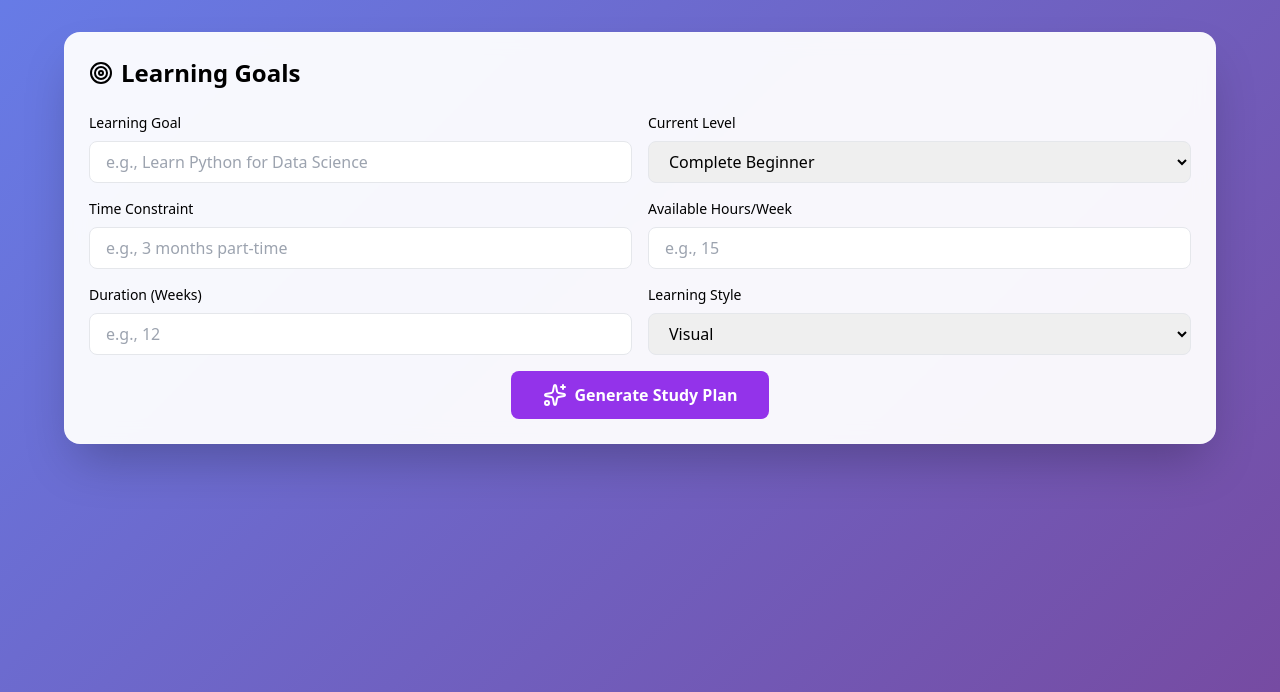
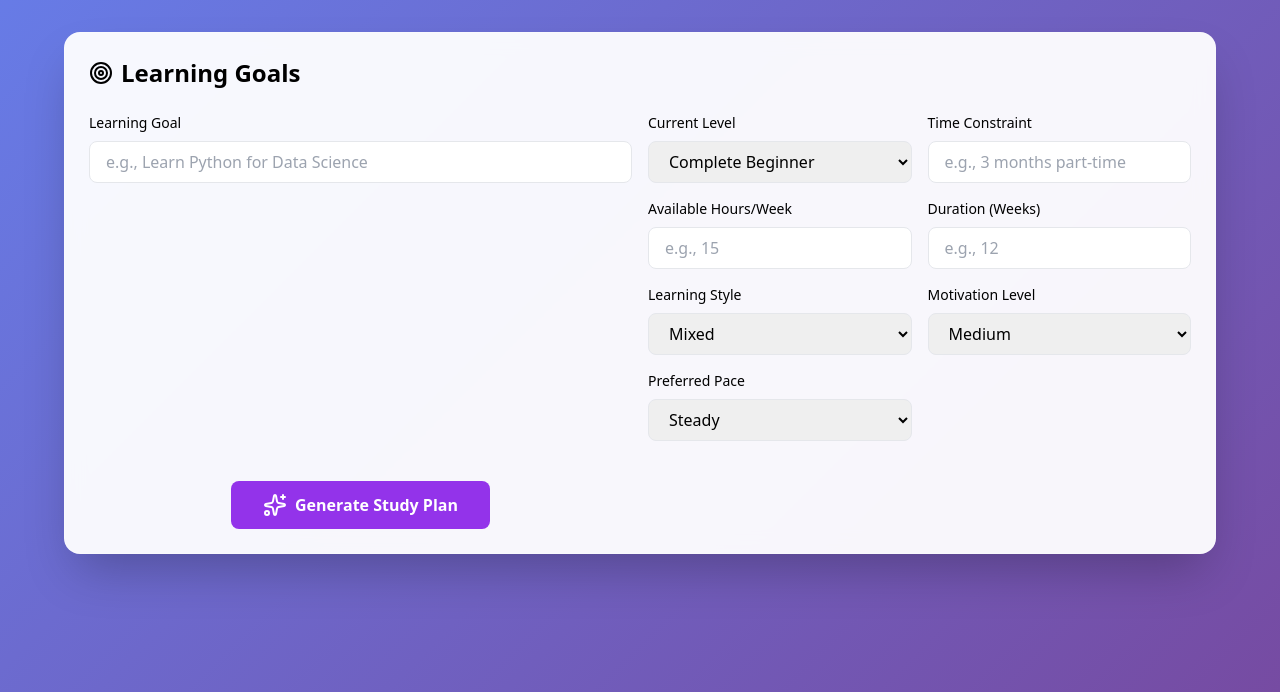
Before and after one commit to Eya-ben-nhila/AI-Code-Review-Assistant, a Flask app: page / in a window 1280 px wide. Shown: the part 108-800 px from the top of the page. Run offline with Flask 3, Linux system fonts and the light colour scheme; some libraries are stand-ins or nearby versions.

Commit message:
Fix float() error and form validation
- Add proper form field validation to prevent NoneType errors
- Add name attributes to all form inputs for proper submission
- Add error handling for missing/invalid form data
- Include additional user profile fields (motivation, pace, style)
- Improve form validation with clear error messages

```diff
--- a/app.py
+++ b/app.py
@@ -23,12 +23,28 @@ def generate_plan():
     import random
 
     try:
-        # Get form data
-        learning_goal = request.form.get('learning_goal')
-        current_level = request.form.get('current_level')
-        time_constraint = request.form.get('time_constraint')
-        available_hours = float(request.form.get('available_hours'))
-        deadline_weeks = int(request.form.get('deadline_weeks'))
+        # Get form data with validation
+        learning_goal = request.form.get('learning_goal', '').strip()
+        current_level = request.form.get('current_level', '').strip()
+        time_constraint = request.form.get('time_constraint', '').strip()
+        available_hours_str = request.form.get('available_hours', '').strip()
+        deadline_weeks_str = request.form.get('deadline_weeks', '').strip()
+
+        # Validate required fields
+        if not learning_goal or not current_level or not time_constraint or not available_hours_str or not deadline_weeks_str:
+            return jsonify({
+                "success": False,
+                "error": "All fields are required. Please fill in all form fields."
+            })
+
+        try:
+            available_hours = float(available_hours_str)
+            deadline_weeks = int(deadline_weeks_str)
+        except ValueError:
+            return jsonify({
+                "success": False,
+                "error": "Available hours must be a number and deadline must be a whole number."
+            })
 
         # Create user profile
         user_profile = {
--- a/templates/index.html
+++ b/templates/index.html
@@ -48,14 +48,15 @@
                     <div class="grid md:grid-cols-2 gap-4">
                         <div>
                             <label class="block text-sm font-medium mb-2">Learning Goal</label>
-                            <input type="text" id="learning_goal" required
+                            <input type="text" id="learning_goal" name="learning_goal" required
                                 class="w-full px-4 py-2 border rounded-lg focus:ring-2 focus:ring-purple-500 focus:border-transparent"
                                 placeholder="e.g., Learn Python for Data Science">
                         </div>
 
+                        <div class="grid md:grid-cols-2 gap-4">
                             <div>
                                 <label class="block text-sm font-medium mb-2">Current Level</label>
-                            <select id="current_level" required
+                                <select id="current_level" name="current_level" required
                                     class="w-full px-4 py-2 border rounded-lg focus:ring-2 focus:ring-purple-500 focus:border-transparent">
                                     <option value="Complete beginner">Complete Beginner</option>
                                     <option value="Beginner">Beginner</option>
@@ -66,33 +67,53 @@
 
                             <div>
                                 <label class="block text-sm font-medium mb-2">Time Constraint</label>
-                            <input type="text" id="time_constraint" required
+                                <input type="text" id="time_constraint" name="time_constraint" required
                                     class="w-full px-4 py-2 border rounded-lg focus:ring-2 focus:ring-purple-500 focus:border-transparent"
                                     placeholder="e.g., 3 months part-time">
                             </div>
 
                             <div>
                                 <label class="block text-sm font-medium mb-2">Available Hours/Week</label>
-                            <input type="number" id="available_hours" required min="1" max="50"
+                                <input type="number" id="available_hours" name="available_hours" required min="1" max="50"
                                     class="w-full px-4 py-2 border rounded-lg focus:ring-2 focus:ring-purple-500 focus:border-transparent"
                                     placeholder="e.g., 15">
                             </div>
 
                             <div>
                                 <label class="block text-sm font-medium mb-2">Duration (Weeks)</label>
-                            <input type="number" id="deadline_weeks" required min="1" max="52"
+                                <input type="number" id="deadline_weeks" name="deadline_weeks" required min="1" max="52"
                                     class="w-full px-4 py-2 border rounded-lg focus:ring-2 focus:ring-purple-500 focus:border-transparent"
                                     placeholder="e.g., 12">
                             </div>
 
                         <div>
                             <label class="block text-sm font-medium mb-2">Learning Style</label>
-                            <select id="learning_style"
+                            <select id="learning_style" name="learning_style"
                                 class="w-full px-4 py-2 border rounded-lg focus:ring-2 focus:ring-purple-500 focus:border-transparent">
                                 <option value="visual">Visual</option>
                                 <option value="hands-on">Hands-on</option>
-                                <option value="mixed">Mixed</option>
+                                <option value="mixed" selected>Mixed</option>
                                 <option value="reading">Reading-based</option>
+                            </select>
+                        </div>
+
+                        <div>
+                            <label class="block text-sm font-medium mb-2">Motivation Level</label>
+                            <select id="motivation" name="motivation"
+                                class="w-full px-4 py-2 border rounded-lg focus:ring-2 focus:ring-purple-500 focus:border-transparent">
+                                <option value="low">Low</option>
+                                <option value="medium" selected>Medium</option>
+                                <option value="high">High</option>
+                            </select>
+                        </div>
+
+                        <div>
+                            <label class="block text-sm font-medium mb-2">Preferred Pace</label>
+                            <select id="preferred_pace" name="preferred_pace"
+                                class="w-full px-4 py-2 border rounded-lg focus:ring-2 focus:ring-purple-500 focus:border-transparent">
+                                <option value="relaxed">Relaxed</option>
+                                <option value="steady" selected>Steady</option>
+                                <option value="intensive">Intensive</option>
                             </select>
                         </div>
                     </div>
```
Lines whose indentation alone changed are shown as unchanged.
